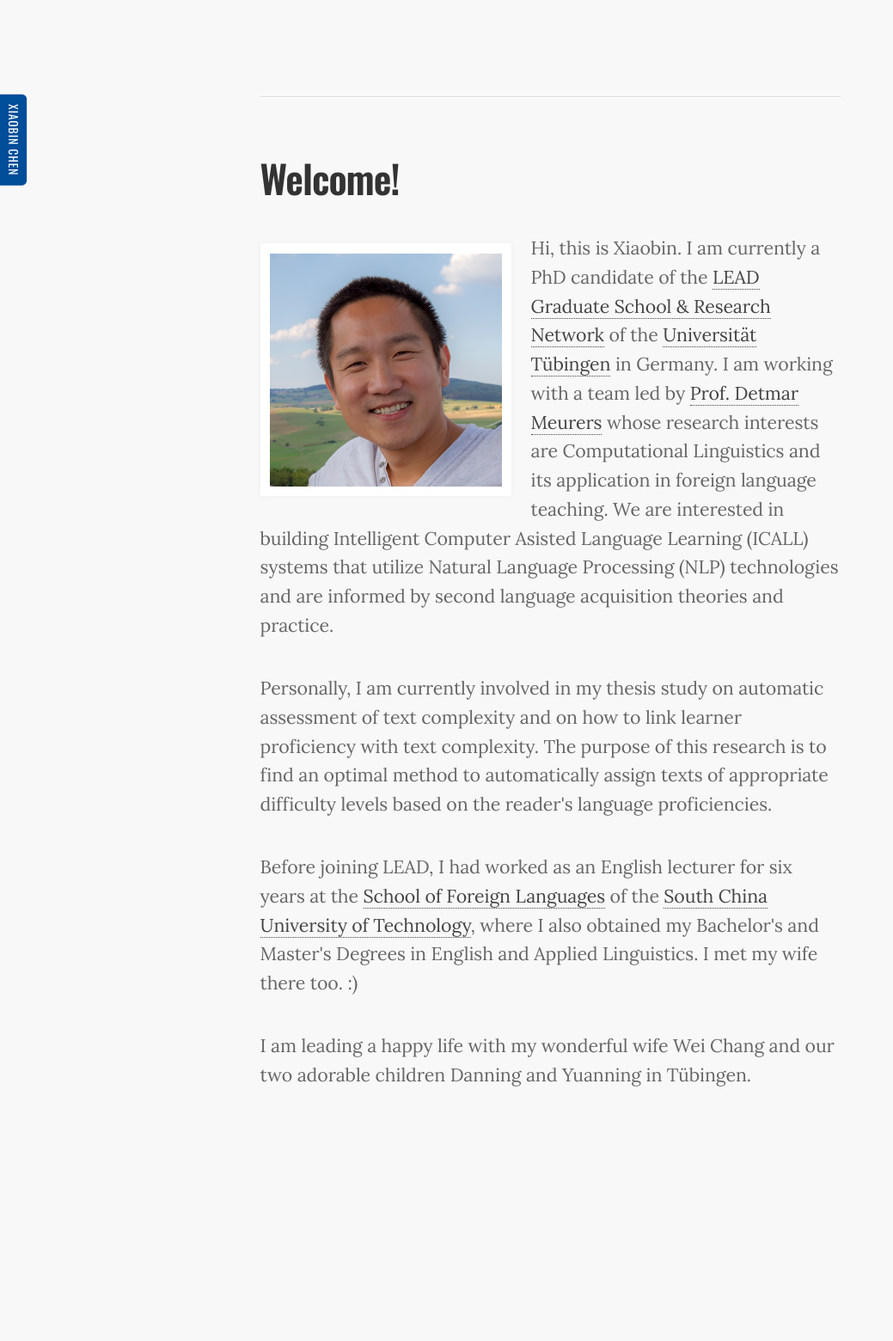
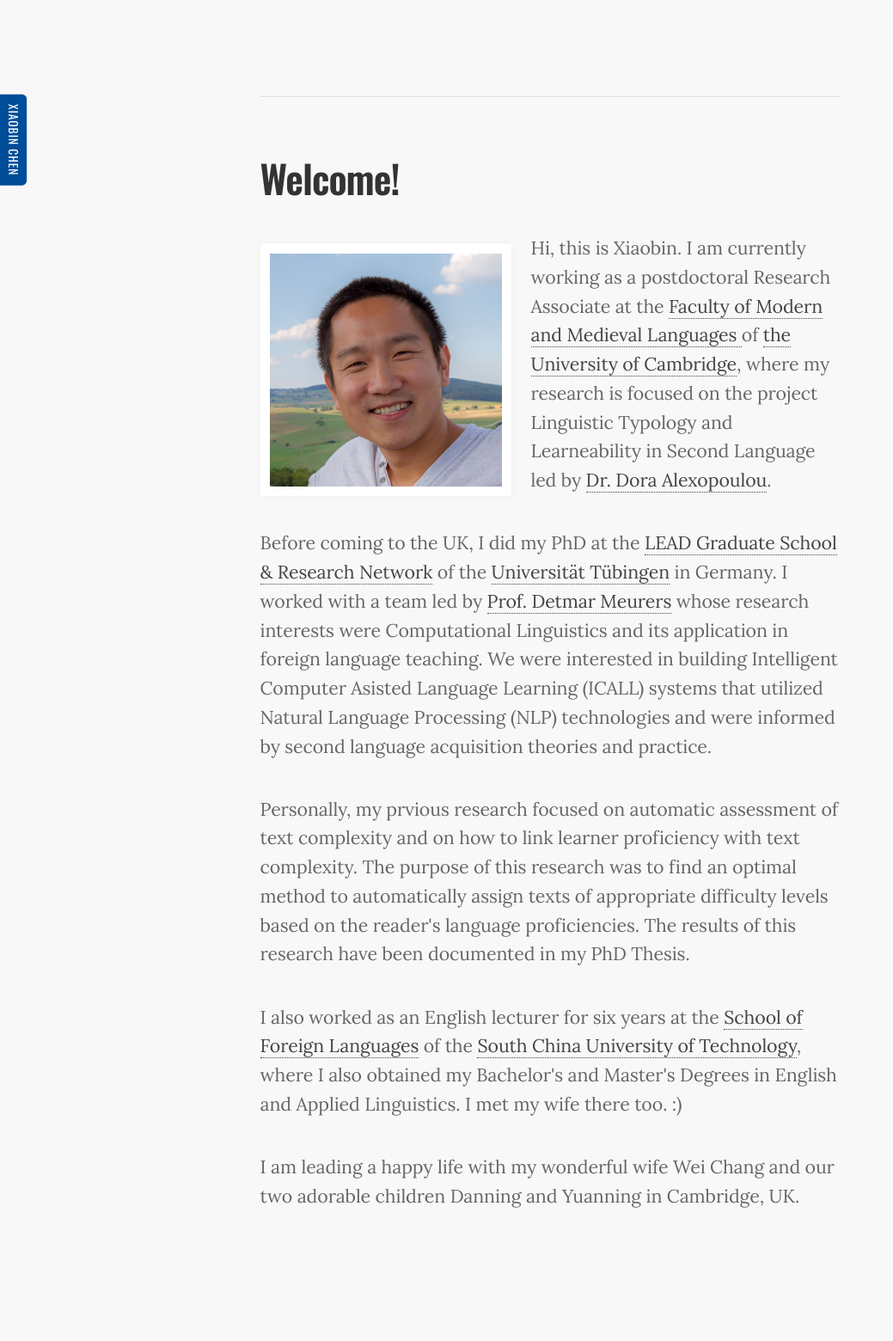
Before and after one commit to chxiaobin/chxiaobin.github.io, a Jekyll site: the page built from index.md, in a window 1280 px wide. Shown: the whole page at 86% size, without its empty margins (0-1039 px from the left). Built offline with Jekyll 4.4.1, drawn with Linux system fonts in a browser that asks for light colours; before the commit the page ends 1420 px from its top, so only the background shows below that.

Commit message:
updated home page

```diff
--- a/_layouts/home.html
+++ b/_layouts/home.html
@@ -12,24 +12,29 @@ layout: default
 		  alt="Picutre of Xiaobin Chen" width="40%" class="alignleft size-full
 		  wp-image-39" sizes="(max-width: 1600px) 100vw, 1600px" /></p>
 
-		  <p>Hi, this is Xiaobin. I am currently a PhD candidate of the <a
+		  <p>Hi, this is Xiaobin. I am currently working as a postdoctoral
+		  Research Associate at the <a href="https://www.mml.cam.ac.uk/">Faculty of Modern and Medieval Languages </a> of <a href="https://www.cam.ac.uk/">the University of Cambridge</a>, where my research is focused on the project Linguistic Typology and Learneability in Second Language led by <a href="http://people.ds.cam.ac.uk/ta259/">Dr.  Dora Alexopoulou</a>.</p>
+
+		  <p>Before coming to the UK, I did my PhD at the <a
 				href="http://www.lead.uni-tuebingen.de/">LEAD Graduate School &
-		  Research Network</a> of the <a
-	 href="http://www.uni-tuebingen.de/">Universität Tübingen</a> in Germany. I
-am working with a team led by <a href="http://purl.org/dm">Prof. Detmar
-Meurers</a> whose research interests are Computational Linguistics and its
-application in foreign language teaching. We are interested in building
-Intelligent Computer Asisted Language Learning (ICALL) systems that utilize
-Natural Language Processing (NLP) technologies and are informed by second
-language acquisition theories and practice. </p>
+				Research Network</a> of the <a
+				href="http://www.uni-tuebingen.de/">Universität Tübingen</a> in
+		Germany. I worked with a team led by <a
+				href="http://purl.org/dm">Prof. Detmar Meurers</a> whose
+		research interests were Computational Linguistics and its application in
+		foreign language teaching. We were interested in building Intelligent
+		Computer Asisted Language Learning (ICALL) systems that utilized Natural
+		Language Processing (NLP) technologies and were informed by second
+		language acquisition theories and practice. </p>
 
-		  <p>Personally, I am currently involved in my thesis study on automatic
+		  <p>Personally, my prvious research focused on automatic
 		  assessment of text complexity and on how to link learner proficiency
-		  with text complexity. The purpose of this research is to find an
+		  with text complexity. The purpose of this research was to find an
 		  optimal method to automatically assign texts of appropriate difficulty
-		  levels based on the reader's language proficiencies.</p>
+		  levels based on the reader's language proficiencies. The results of
+		  this research have been documented in my PhD Thesis.</p>
 
-		  <p>Before joining LEAD, I had worked as an English lecturer for six
+		  <p>I also worked as an English lecturer for six
 		  years at the <a href="http://www.scut.edu.cn/sfl/">School of Foreign
 		  Languages</a> of the <a href="http://www.scut.edu.cn/">South China
 	 University of Technology</a>, where I also obtained my Bachelor's and
@@ -37,7 +42,7 @@ Master's Degrees in English and Applied Linguistics. I met my wife there too.
 :)</p>
 
 		  <p>I am leading a happy life with my wonderful wife Wei Chang and our
-		  two adorable children Danning and Yuanning in Tübingen.</p>
+		  two adorable children Danning and Yuanning in Cambridge, UK.</p>
 
 	 </div><!-- .post-content -->
 
```
Also changed, not shown: Gemfile.lock.
